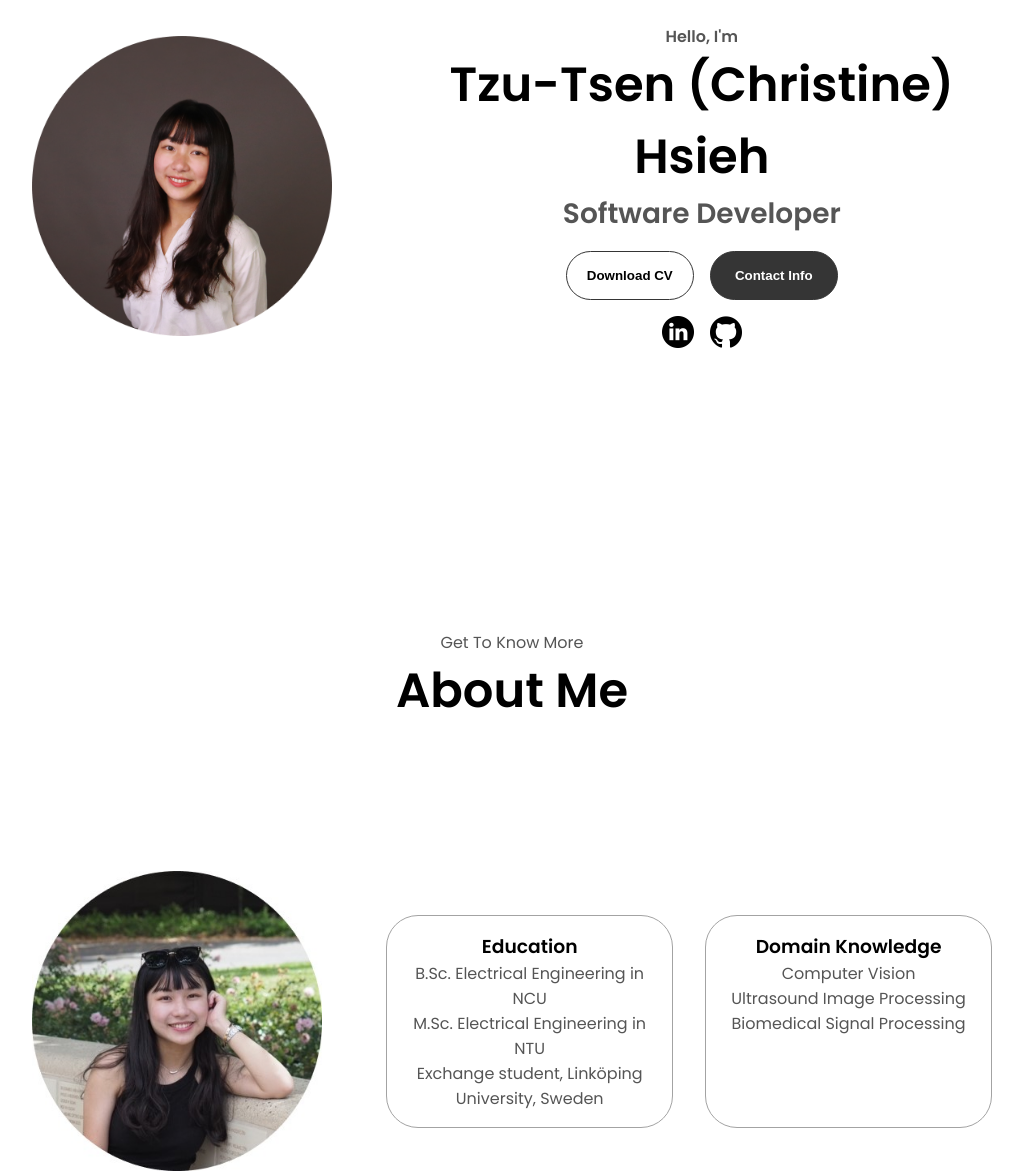
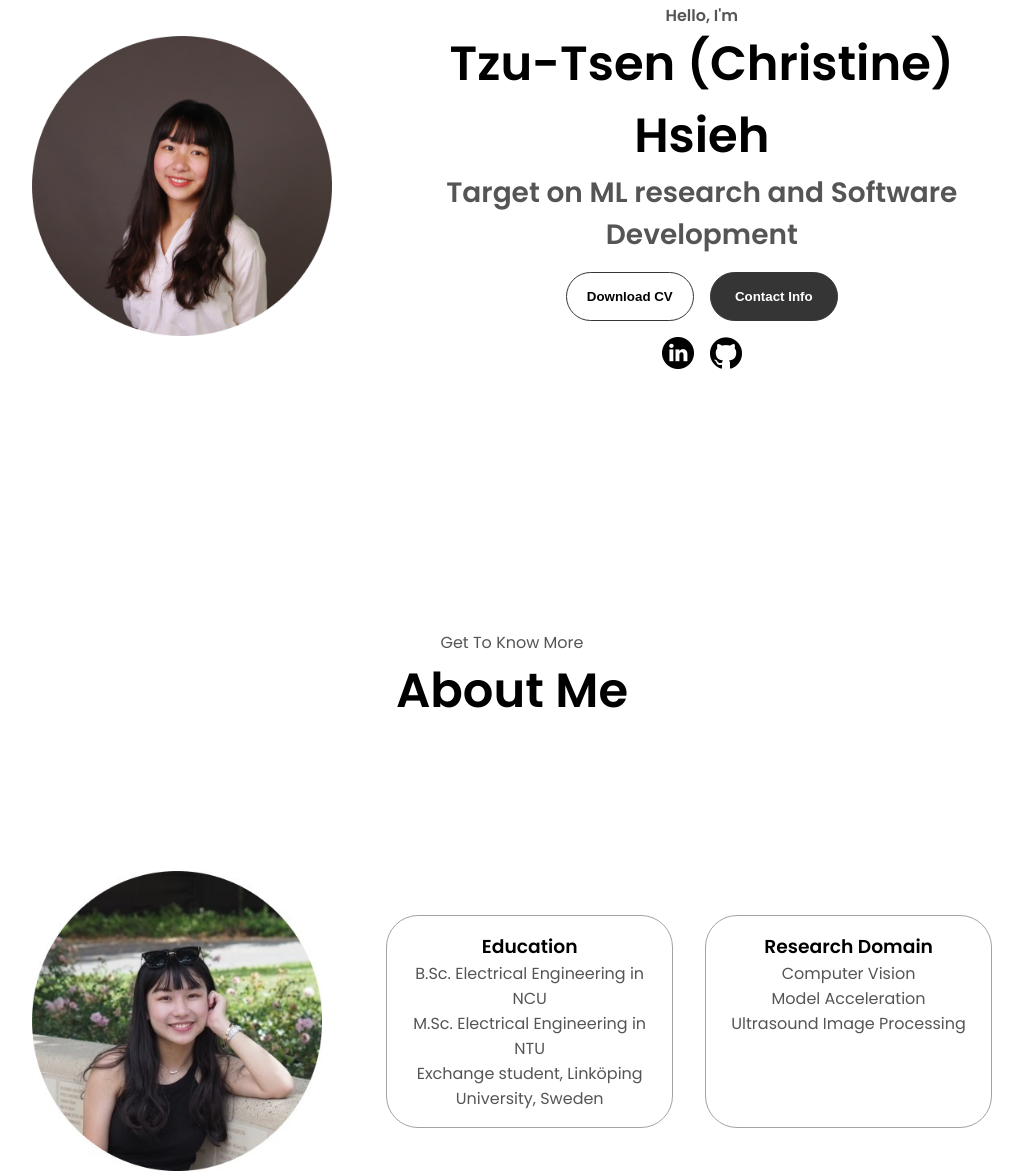
Before and after one commit to yammy0623/yammy0623.github.io, a plain HTML site: page index.html in a window 1280 px wide. Shown: the part 298-1472 px from the top of the page, without its empty margins (128-1151 px from the left). Drawn offline with Linux system fonts and the light colour scheme.

Commit message:
update title

```diff
--- a/index.html
+++ b/index.html
@@ -47,7 +47,7 @@
       <div class="section__text">
         <p class="section__text__p1">Hello, I'm</p>
         <h1 class="title">Tzu-Tsen (Christine) Hsieh</h1>
-        <p class="section__text__p2">Software Developer</p>
+        <p class="section__text__p2">Target on ML research and Software Development</p>
         <div class="btn-container">
           <button
             class="btn btn-color-2"
@@ -96,10 +96,10 @@
               </p>
             </div>
             <div class="details-container">
-              <h3>Domain Knowledge</h3>
+              <h3>Research Domain</h3>
               <p>Computer Vision<br />
+                Model Acceleration <br />
                 Ultrasound Image Processing<br />
-                Biomedical Signal Processing
               </p>
             </div>
           </div>
```
